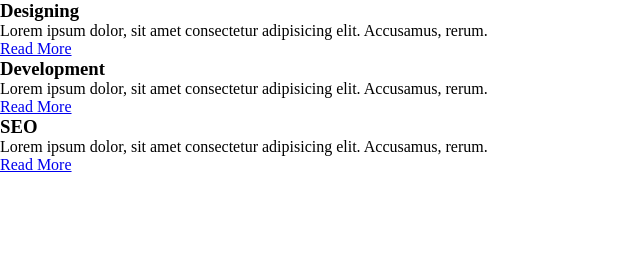
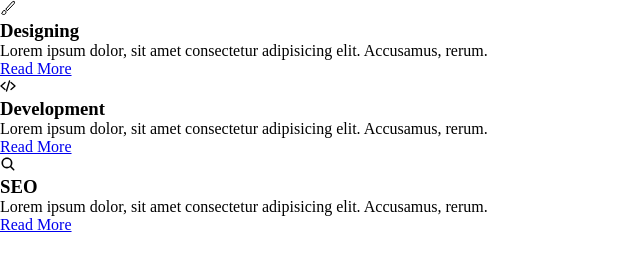
Before and after one commit to CJR85/cool-hover-effects, a plain HTML site: page index.html in a window 1280 px wide. Shown: the whole page, without its empty margins (0-640 px from the left). Drawn offline with nearby package versions, Linux system fonts and the light colour scheme.

Commit message:
Add Ionicons

```diff
--- a/index.html
+++ b/index.html
@@ -11,7 +11,7 @@
     <div class="container">
       <div class="box" style="--clr: #89ec5b">
         <div class="content">
-          <div class="icon"></div>
+          <div class="icon"><ion-icon name="brush-outline"></ion-icon></div>
           <div class="text">
             <h3>Designing</h3>
             <p>
@@ -24,7 +24,7 @@
       </div>
       <div class="box" style="--clr: #eb5ae5">
         <div class="content">
-          <div class="icon"></div>
+          <div class="icon"><ion-icon name="code-slash"></ion-icon></div>
           <div class="text">
             <h3>Development</h3>
             <p>
@@ -37,7 +37,7 @@
       </div>
       <div class="box" style="--clr: #5b98eb">
         <div class="content">
-          <div class="icon"></div>
+          <div class="icon"><ion-icon name="search"></ion-icon></div>
           <div class="text">
             <h3>SEO</h3>
             <p>
```
